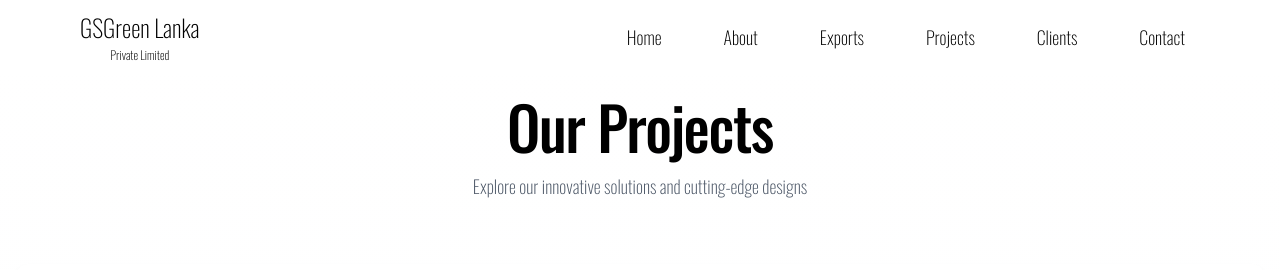
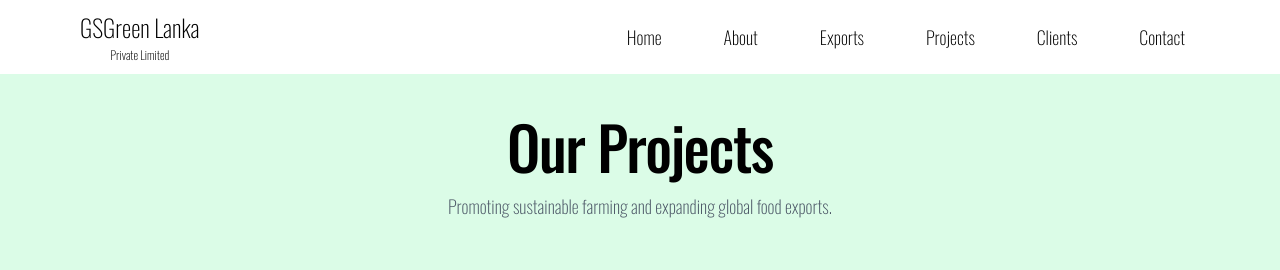
Before and after one commit to Dasundh99/spices_trade_platform, a React (Vite) app: page /projects in a window 1280 px wide. Shown: the top 270 px of the page. Built offline with nearby package versions, Linux system fonts and the light colour scheme.

Commit message:
added project details + 3

```diff
--- a/src/pages/Projects.tsx
+++ b/src/pages/Projects.tsx
@@ -114,18 +114,18 @@
       `}</style>
       <section
         id="projects"
-        className="min-h-screen py-16 lg:py-24 bg-gradient-to-b from-white to-gray-50"
+        className="min-h-screen py-8 lg:py-24 bg-green-100"
       >
         <div className="container mx-auto px-4 max-w-7xl">
           <div className="text-center mb-16">
             <h1
-              className="text-4xl md:text-5xl lg:text-6xl font-bold tracking-tight"
+              className="text-4xl md:text-5xl lg:text-6xl font-bold tracking-tight lg:pt-5 md:pt-15 pt-15 "
               style={{ color: "black" }}
             >
               Our Projects
             </h1>
             <p className="mt-4 text-gray-600 text-lg max-w-2xl mx-auto">
-              Explore our innovative solutions and cutting-edge designs
+            Promoting sustainable farming and expanding global food exports.
             </p>
           </div>
 
```
